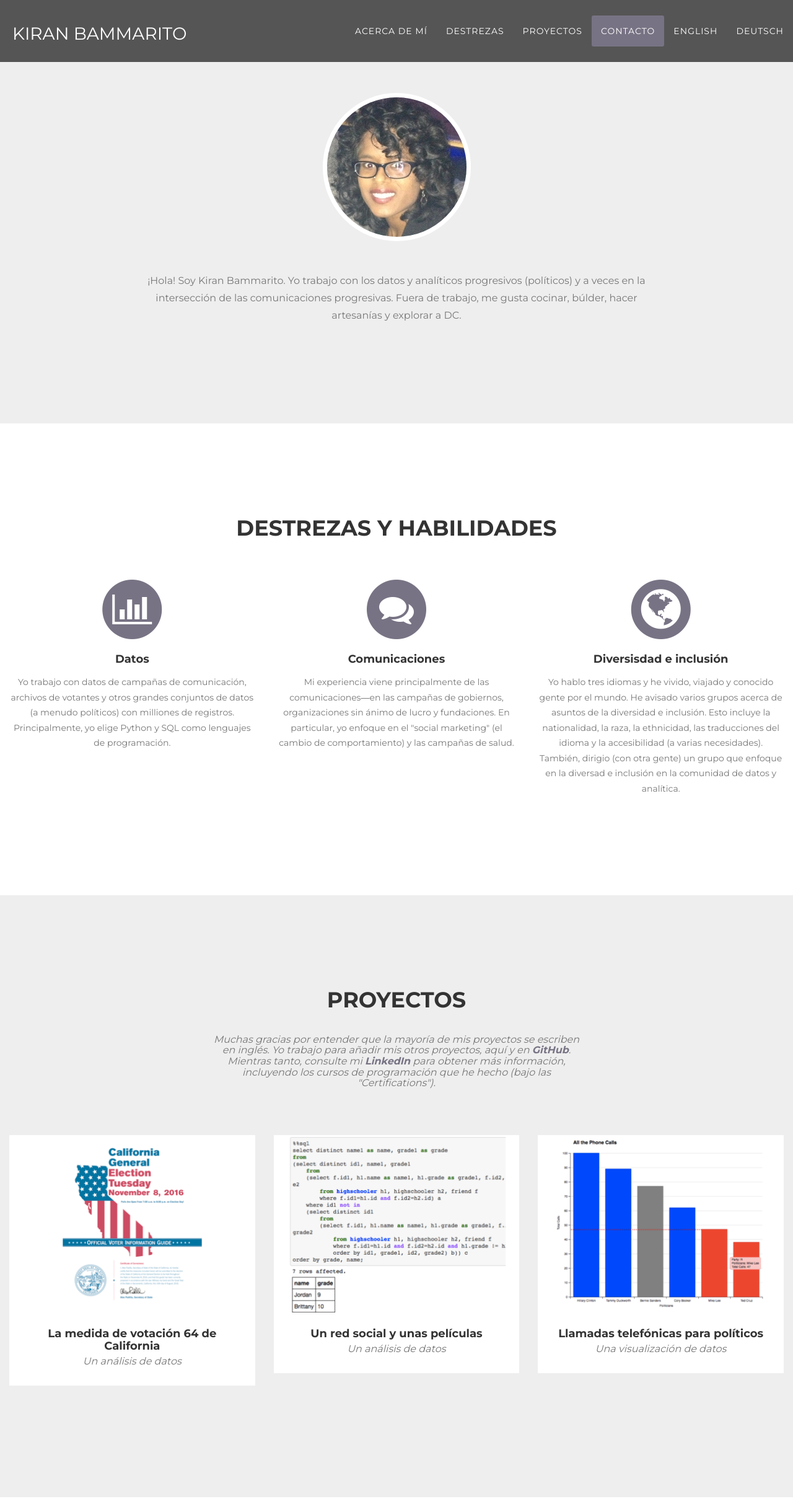
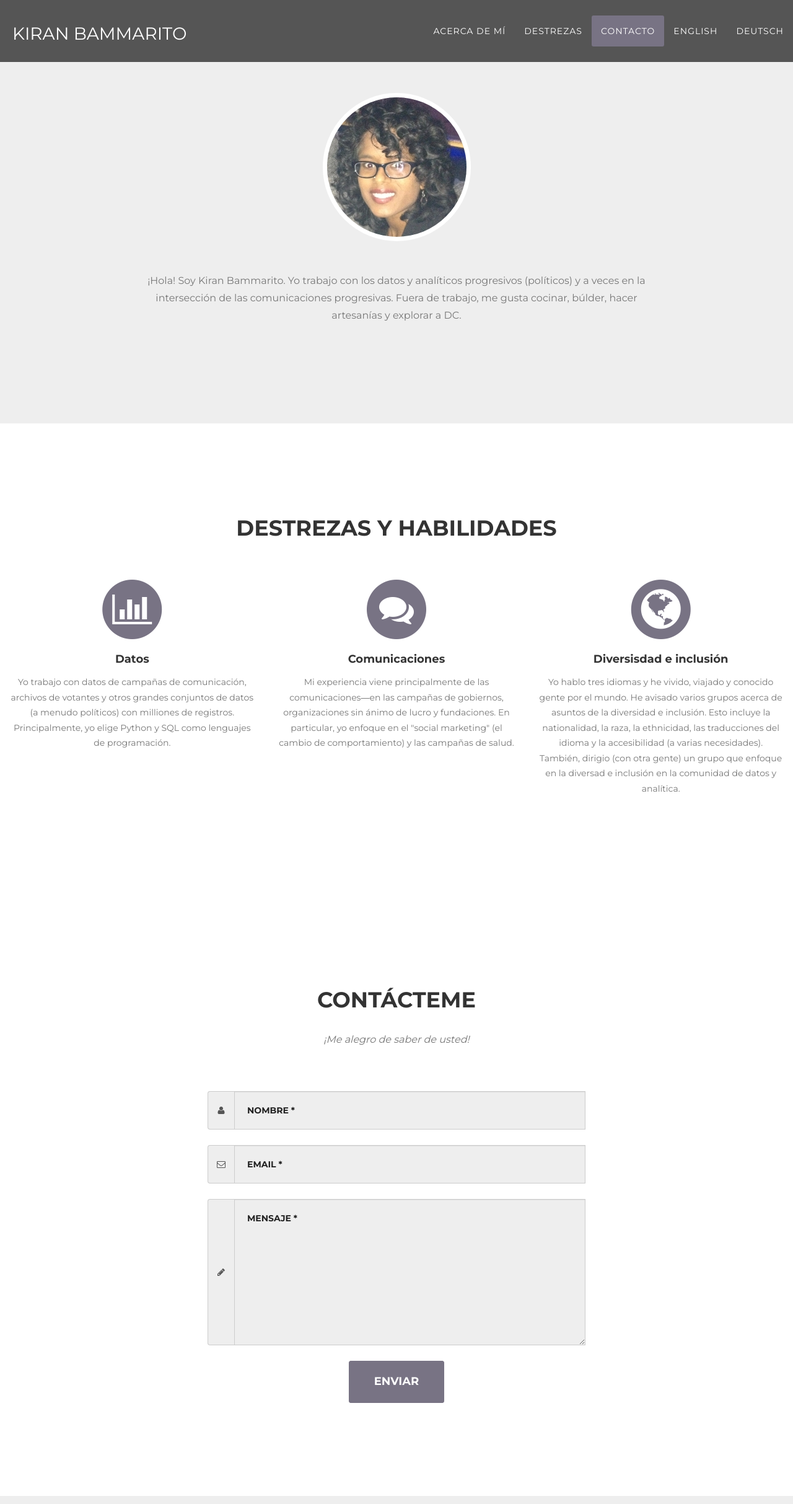
Before and after one commit to kbammarito/kbammarito.github.io, a website: page espanol.html in a window 1280 px wide. Shown: the top 2426 px of the page at 62% size. Drawn offline with nearby package versions, Linux system fonts and the light colour scheme; a web font is replaced by a local one.

Commit message:
Remove old portfolio

```diff
--- a/espanol.html
+++ b/espanol.html
@@ -87,9 +87,9 @@
                     <li>
                         <a class="page-scroll" href="#destrezas">Destrezas</a>
                     </li>
-                    <li>
+                    <!-- <li>
                         <a class="page-scroll" href="#portfolio">Proyectos</a>
-                    </li>
+                    </li> -->
                     <li>
                         <a class="page-scroll" href="#contacto">Contacto</a>
                     </li>
@@ -271,7 +271,7 @@
     </section>
 
     <!-- Portfolio Grid Section -->
-    <section id="portfolio" class="bg-light-gray">
+    <!-- <section id="portfolio" class="bg-light-gray">
         <div class="container-fluid">
             <div class="row">
                 <div class="col-lg-12 text-center">
@@ -363,10 +363,10 @@
                         <h4>Dreams</h4>
                         <p class="text-muted">Website Design</p>
                     </div>
-                </div> -->
+                </div>
             </div>
         </div>
-    </section>
+    </section> -->
 
     <!-- Clients Aside -->
 <!--     <aside class="clients">
```
